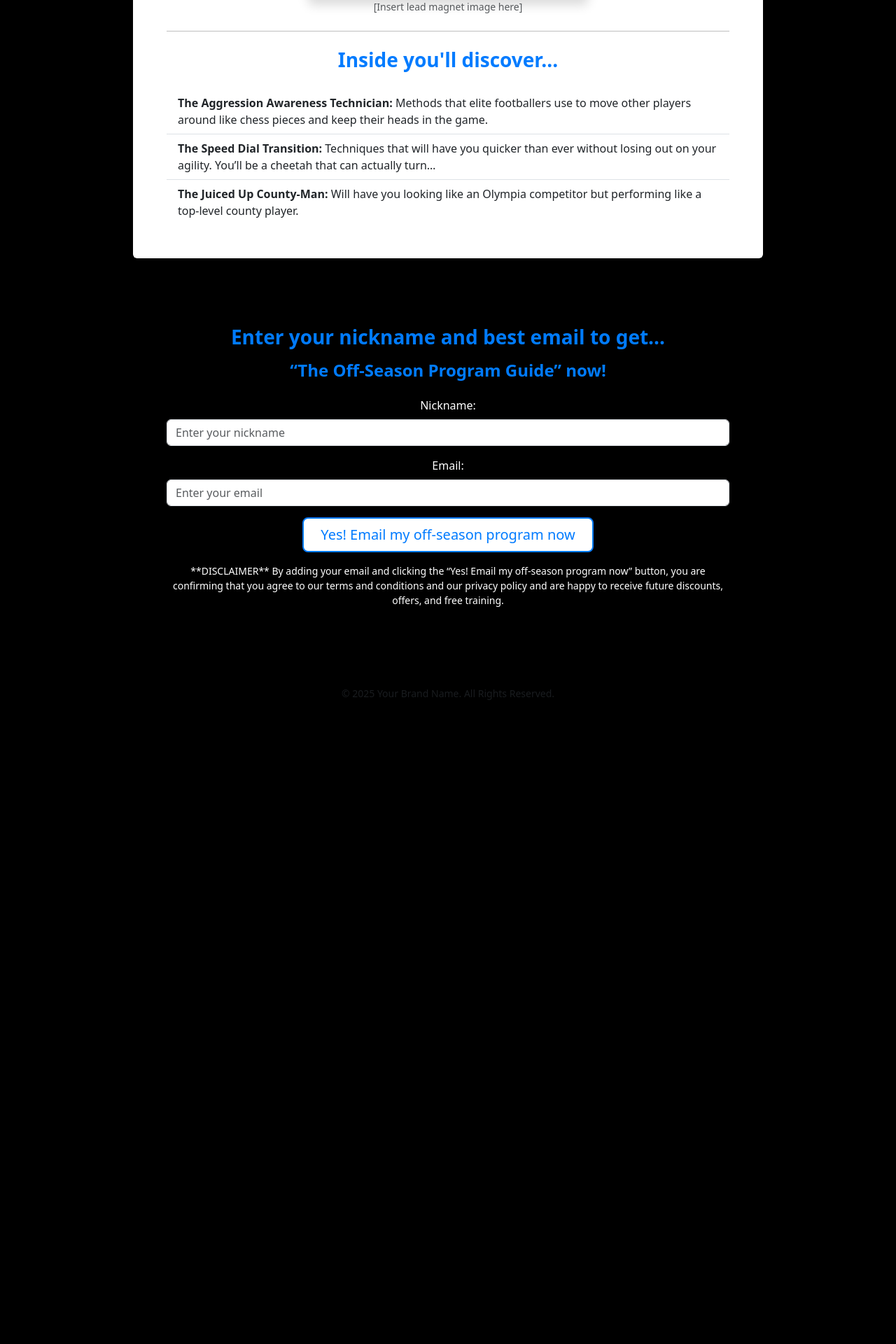
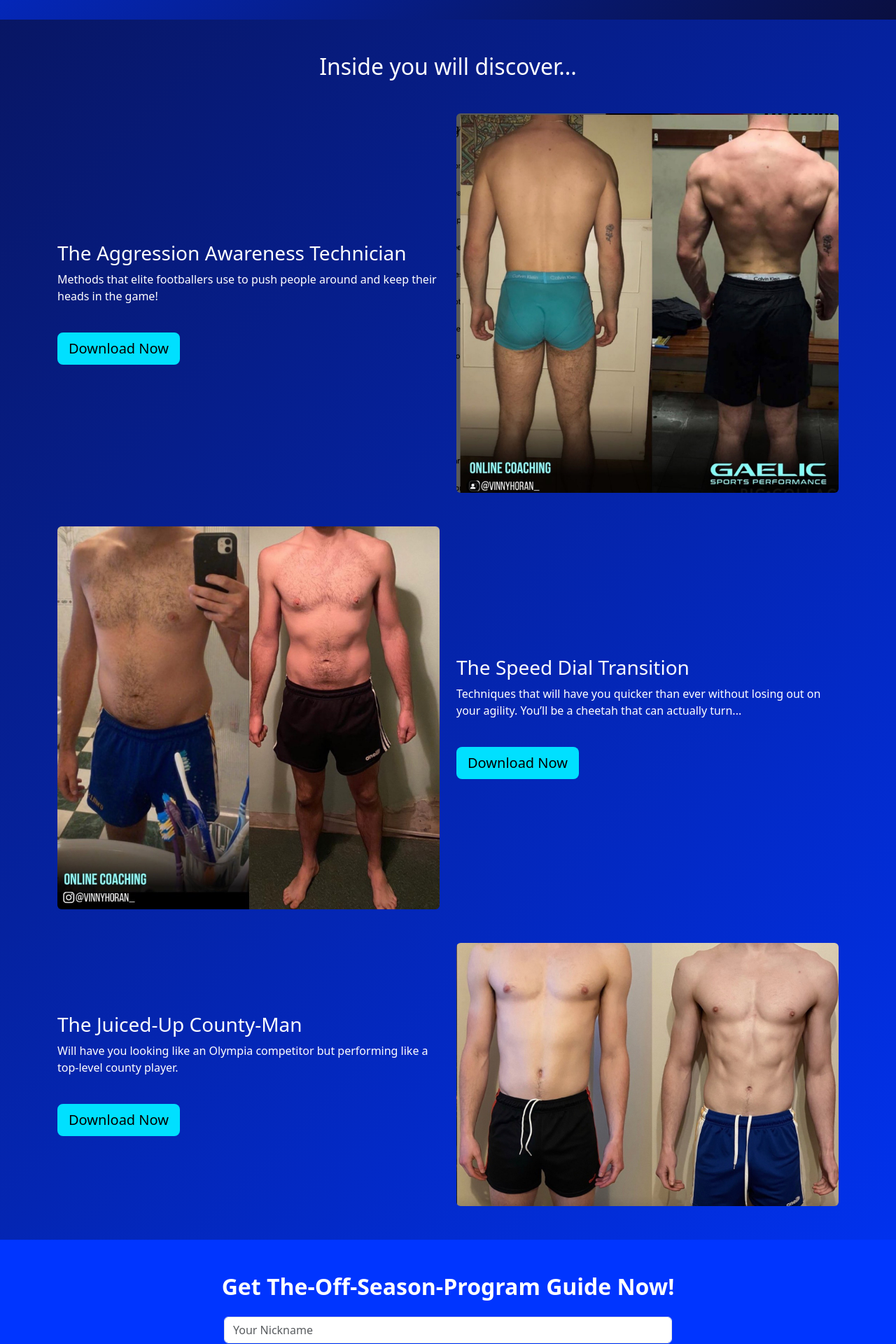
Before and after one commit to SimonMoynihan33/optin-page, a Django app: page / in a window 1280 px wide. Shown: the part 772-2692 px from the top of the page at 70% size. Before the commit the page ends 1772 px from the top, so only its background shows below. Run offline with Django 5.2, Linux system fonts and the light colour scheme.

Commit message:
Change style of page to fit client wants, add images and CTA buttons

```diff
--- a/landing/static/landing/css/optin.css
+++ b/landing/static/landing/css/optin.css
@@ -1,36 +1,33 @@
-/* Colors */
 body {
-    background-color: #000000; /* Black background */
-    color: #ffffff; /* White text */
+    background: linear-gradient(135deg, #0a0f40, #0035ff); /* Blue gradient */
 }
 
-h1, h2, h3, h4 {
-    color: #007bff; /* Bootstrap's Primary Blue */
+.hero {
+    height: 100vh;
+    background: linear-gradient(135deg, #0035ff, #0a0f40);
+    color: #fff;
 }
 
-.text-blue {
-    color: #007bff; /* Brand identifier color */
+.cta {
+    background: #0035ff;
+    color: #fff;
 }
 
-.container {
-    max-width: 900px; /* Center content */
+footer {
+    background: #0a0f40;
+    color: #777;
 }
 
-/* Buttons */
-.btn-light {
-    background-color: #ffffff; /* White button */
-    color: #007bff; /* Blue text */
-    border: 2px solid #007bff;
+footer .social-icons a {
+    font-size: 1.5rem;
+    text-decoration: none;
 }
 
-.btn-light:hover {
-    background-color: #007bff; /* Blue hover */
-    color: #ffffff; /* White text */
+.btn-info {
+    background: #00e0ff;
+    border: none;
 }
 
-/* Image placeholder styling */
-img {
-    border: 2px solid #ddd; /* Light gray border */
-    padding: 5px;
-    background-color: #ffffff; /* White background */
+.btn-info:hover {
+    background: #00c3e0;
 }
--- a/landing/templates/landing/index.html
+++ b/landing/templates/landing/index.html
@@ -4,77 +4,73 @@
 <head>
     <meta charset="UTF-8">
     <meta name="viewport" content="width=device-width, initial-scale=1.0">
-    <title>GAA Off-Season Program</title>
+    <title>Off-Season Program</title>
     <!-- Bootstrap CSS -->
     <link href="https://cdn.jsdelivr.net/npm/bootstrap@5.3.0-alpha3/dist/css/bootstrap.min.css" rel="stylesheet">
-    <!-- Custom CSS -->
     <link rel="stylesheet" href="{% static 'landing/css/optin.css' %}">
 </head>
-<body class="bg-black text-white">
+<body class="bg-primary text-white">
 
-    <!-- Header Section -->
-    <div class="container text-center my-5">
-        <h1 class="display-5 fw-bold text-blue">Attention Footballers!</h1>
-        <p class="lead text-light">
-            Discover Drills GAA Players Are Using To Improve Explosiveness And Aggression While Becoming Lighter On Their Feet Before The Season Starts!
+    <!-- Hero Section -->
+    <section class="hero text-center d-flex flex-column justify-content-center align-items-center">
+        <p class="lead">Footballers Discover The...</p>
+        <h1 class="display-4 fw-bold">Drills GAA Players Are Using To Improve Explosiveness And Aggression While Becoming Lighter On Their Feet Before The Season Starts!</h1>
+        <img src="{% static 'landing/images/ai-book-cover.jpeg' %}" alt="Book Cover" class="img-fluid my-4" style="max-width: 300px;">
+        <a href="#download" class="btn btn-info btn-lg mt-4">Download free off-season program ⬇</a>
+        <!-- Subtle Signup Button -->
+    </section>
+
+    <!-- Features Section -->
+    <section class="features container py-5">
+        <h2 class="text-center">Inside you will discover...</h2>
+        <div class="row align-items-center mt-5">
+            <div class="col-md-6">
+                <h3>The Aggression Awareness Technician</h3>
+                <p>Methods that elite footballers use to push people around and keep their heads in the game!</p>
+                <a href="#download" class="btn btn-info btn-lg mt-4">Download Now</a>
+            </div>
+            <div class="col-md-6">
+                <img src="{% static 'landing/images/transformation-1.jpeg' %}" alt="Transformation 1" class="img-fluid rounded">
+            </div>
+        </div>
+        <div class="row align-items-center mt-5">
+            <div class="col-md-6 order-md-2">
+                <h3>The Speed Dial Transition</h3>
+                <p>Techniques that will have you quicker than ever without losing out on your agility. You’ll be a cheetah that can actually turn...</p>
+                <a href="#download" class="btn btn-info btn-lg mt-4">Download Now</a>
+            </div>
+            <div class="col-md-6 order-md-1">
+                <img src="{% static 'landing/images/transformation-2.jpeg' %}" alt="Transformation 2" class="img-fluid rounded">
+            </div>
+        </div>
+        <div class="row align-items-center mt-5">
+            <div class="col-md-6">
+                <h3>The Juiced-Up County-Man</h3>
+                <p>Will have you looking like an Olympia competitor but performing like a top-level county player.</p>
+                <a href="#download" class="btn btn-info btn-lg mt-4">Download Now</a>
+            </div>
+            <div class="col-md-6">
+                <img src="{% static 'landing/images/transformation-3.jpeg' %}" alt="Transformation 3" class="img-fluid rounded">
+            </div>
+        </div>
+    </section>
+
+    <!-- Call to Action -->
+    <section id="download" class="cta text-center py-5">
+        <h2 class="fw-bold">Get The-Off-Season-Program Guide Now!</h2>
+        <form method="POST" class="mt-4">
+            {% csrf_token %}
+            <input type="text" name="nickname" class="form-control mb-3 w-50 mx-auto" placeholder="Your Nickname" required>
+            <input type="email" name="email" class="form-control mb-3 w-50 mx-auto" placeholder="Your Email" required>
+            <button type="submit" class="btn btn-info btn-lg">Submit</button>
+        </form>
+    </section>
+
+    <!-- Footer -->
+    <footer class="footer text-center py-4">
+        <p class="small">
+            By adding your email and clicking the "yes email my off-season program now" button, you confirm that you agree to our terms and conditions and privacy policy.
         </p>
-        <p class="text-danger">
-            Without getting Injured, hating football in the process, or setting your wallet on fire.
-        </p>
-    </div>
-
-    <!-- Content Section -->
-    <div class="container bg-white text-black rounded shadow p-5">
-        <h2 class="text-center fw-bold mb-4 text-blue">FACT:</h2>
-        <p class="text-center">
-            As footballers push on in their 20s, they need to double down on their training in order to be able to keep up with the quicker lads.
-            The Free Off-Season Program will tell you exactly what to do in order to keep up with the youngest - and best - players you come across!
-        </p>
-        <!-- Image Placeholder -->
-        <div class="text-center my-4">
-            <img src="#" alt="Lead Magnet Placeholder" class="img-fluid rounded shadow" style="max-width: 400px;">
-            <p class="small text-muted">[Insert lead magnet image here]</p>
-        </div>
-        <hr>
-        <!-- Inside You'll Discover Section -->
-        <h3 class="fw-bold my-4 text-center text-blue">Inside you'll discover…</h3>
-        <ul class="list-group list-group-flush">
-            <li class="list-group-item">
-                <strong>The Aggression Awareness Technician:</strong> Methods that elite footballers use to move other players around like chess pieces and keep their heads in the game.
-            </li>
-            <li class="list-group-item">
-                <strong>The Speed Dial Transition:</strong> Techniques that will have you quicker than ever without losing out on your agility. You’ll be a cheetah that can actually turn…
-            </li>
-            <li class="list-group-item">
-                <strong>The Juiced Up County-Man:</strong> Will have you looking like an Olympia competitor but performing like a top-level county player.
-            </li>
-        </ul>
-    </div>
-
-    <!-- Form Section -->
-    <div class="container my-5 p-5 text-center bg-blue text-white rounded shadow">
-        <h3 class="fw-bold mb-3">Enter your nickname and best email to get…</h3>
-        <h4 class="fw-bold mb-4">“The Off-Season Program Guide” now!</h4>
-        <form method="POST" action="">
-            {% csrf_token %}
-            <div class="mb-3">
-                <label for="nickname" class="form-label">Nickname:</label>
-                <input type="text" id="nickname" name="nickname" class="form-control" placeholder="Enter your nickname" required>
-            </div>
-            <div class="mb-3">
-                <label for="email" class="form-label">Email:</label>
-                <input type="email" id="email" name="email" class="form-control" placeholder="Enter your email" required>
-            </div>
-            <button type="submit" class="btn btn-light btn-lg px-4">Yes! Email my off-season program now</button>
-        </form>
-        <p class="mt-3 small">
-            **DISCLAIMER** By adding your email and clicking the “Yes! Email my off-season program now” button, you are confirming that you agree to our terms and conditions and our privacy policy and are happy to receive future discounts, offers, and free training.
-        </p>
-    </div>
-
-    <!-- Footer Section -->
-    <footer class="container text-center my-5">
-        <p class="text-muted small">© 2025 Your Brand Name. All Rights Reserved.</p>
     </footer>
 
     <!-- Bootstrap JS -->
```
Also changed, not shown: images/ai-book-cover.jpeg (added), images/transformation-1.jpeg (added), images/transformation-2.jpeg (added), images/transformation-3.jpeg (added), landing/static/landing/images/ai-book-cover.jpeg (added), landing/static/landing/images/transformation-1.jpeg (added), landing/static/landing/images/transformation-2.jpeg (added), landing/static/landing/images/transformation-3.jpeg (added).
